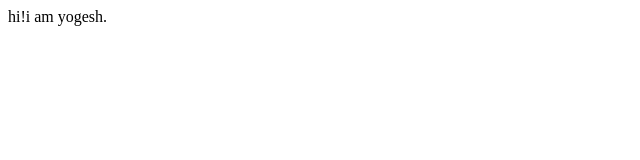
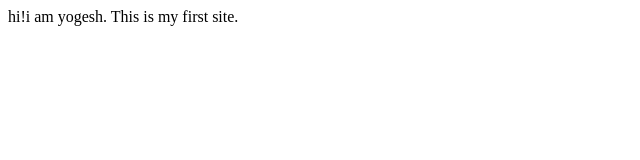
Before and after one commit to yogeshpatidar2098/yogesh-first-site, a plain HTML site: page index.html in a window 1280 px wide. Shown: the whole page, without its empty margins (0-640 px from the left). Drawn offline with Linux system fonts and the light colour scheme.

Commit message:
docs: update html page

```diff
--- a/index.html
+++ b/index.html
@@ -8,5 +8,6 @@
 </head>
 <body>
     hi!i am yogesh.
+    This is my first site.
 </body>
 </html>
```
